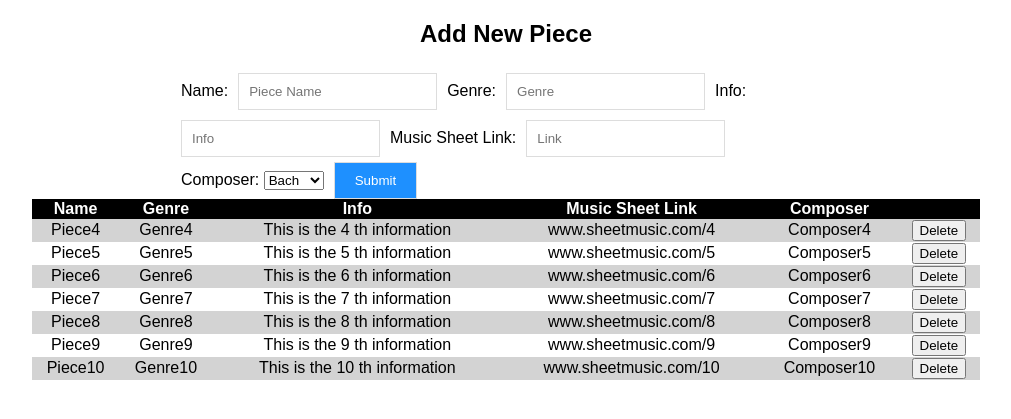
After one commit to domvan/MusicProgramMaker, a PHP site: page /OldPages/ManagePiecesOld.php in a window 1280 px wide. The commit adds this page. Shown: the top 419 px of the page, without its empty margins (134-1145 px from the left). Run offline with PHP 8.4, Linux system fonts and the light colour scheme.

Commit message:
First Functional Page
Adds a connection to the database, delete function as well as a functional ManagePieces all with comments.

```diff
--- /dev/null
+++ b/OldPages/ManagePiecesOld.php
@@ -0,0 +1,134 @@
+<?php
+$link = mysqli_connect("localhost", "root", "", "music");
+
+if(!$link) {
+  echo "Unable to Connect to Database";
+	die('Unable to connect'. mysqli_error($link));
+}
+
+?>
+
+
+<!DOCTYPE html>
+    <html>
+
+        <head>
+        <meta name="viewport" content="width=device-width, initial-scale=1">
+<style>
+h2.header {
+  text-align: center;
+}
+
+body {font-family: Arial, Helvetica, sans-serif;}
+* {box-sizing: border-box;}
+
+.form-inline {
+  display: flex;
+  flex-flow: row wrap;
+  align-items: center;
+  margin: auto;
+  text-align: center;
+  width: 650px;
+}
+
+.form-inline label {
+  margin: 5px 10px 5px 0;
+}
+
+.form-inline input {
+  vertical-align: middle;
+  margin: 5px 10px 5px 0;
+  padding: 10px;
+  background-color: #fff;
+  border: 1px solid #ddd;
+}
+
+.form-inline button {
+  padding: 10px 20px;
+  background-color: dodgerblue;
+  border: 1px solid #ddd;
+  color: white;
+  cursor: pointer;
+}
+
+.form-inline button:hover {
+  background-color: royalblue;
+}
+
+@media (max-width: 800px) {
+  .form-inline input {
+    margin: 10px 0;
+  }
+
+  .form-inline {
+    flex-direction: column;
+    align-items: center;
+  }
+}
+</style>
+            <title>Manage Pieces</title>
+                <style>
+                    table {
+                        border-collapse: collapse;
+                        width: 75%;
+                        color: #000000;
+                        font-family: arial;
+                        font-size: auto;
+                        text-align: center;
+                        margin-left: auto;
+                        margin-right: auto;
+                        }
+                    th {
+                        background-color: #000000;
+                        color: white;
+                    }
+                    tr:nth-child(even) {background-color: #D3D3D3}
+                </style>
+            </head>
+        <body>
+<body>
+    <h2 class="header"> Add New Piece </h2>
+    <form class="form-inline">
+        <label for="text">Name:</label>
+            <input type="text" id="name" placeholder="Piece Name" name="name">
+          <label for="text">Genre:</label>
+            <input type="text" id="name" placeholder="Genre" name="name">
+          <label for="text">Info:</label>
+            <input type="text" id="name" placeholder="Info" name="name">
+          <label for="text">Music Sheet Link:</label>
+            <input type="text" id="name" placeholder="Link" name="name">
+        <label for="teacher">Composer:
+            <select name="teacher" id="teacher">
+                <option value="Teacher">Bach</option>
+                <option value="Mrs. 2">Mrs. 2</option>
+                <option value="Mrs. 3">Mrs. 3</option>
+                <option value="Mrs. 4">Mrs. 4</option>
+            </select>
+            </label>
+        <button type="submit">Submit</button>
+    </form>
+
+</body>
+            <table>
+                <tr>
+                    <th>Name</th>
+                    <th>Genre</th>
+                    <th>Info</th>
+                    <th>Music Sheet Link</th>
+                    <th>Composer</th>
+                    <th> </th>
+                </tr>
+            <?php
+                for ($x = 4; $x <= 10; $x++) {
+                    echo "<tr><td>" . "Piece" . $x . "</td>
+                    <td>". "Genre" . $x . "</td>
+                    <td>". "This is the " . $x . " th information" . "</td>
+                    <td>". "www.sheetmusic.com/" . $x . "</td>
+                    <td>". "Composer" . $x . "</td>
+                    <td> <input type = submit value = " . "Delete" . " class = submitbutton></td></tr>";
+                }
+            echo "</table>";
+            ?>
+        </table>
+    </body>
+</html>
```
Also changed, not shown: Connect.php (added, +8 -0 lines), DeletePiece.php (added, +20 -0 lines), ManagePieces.php (+117 -104 lines), login.php (renamed from rest/api/post/login.php).
